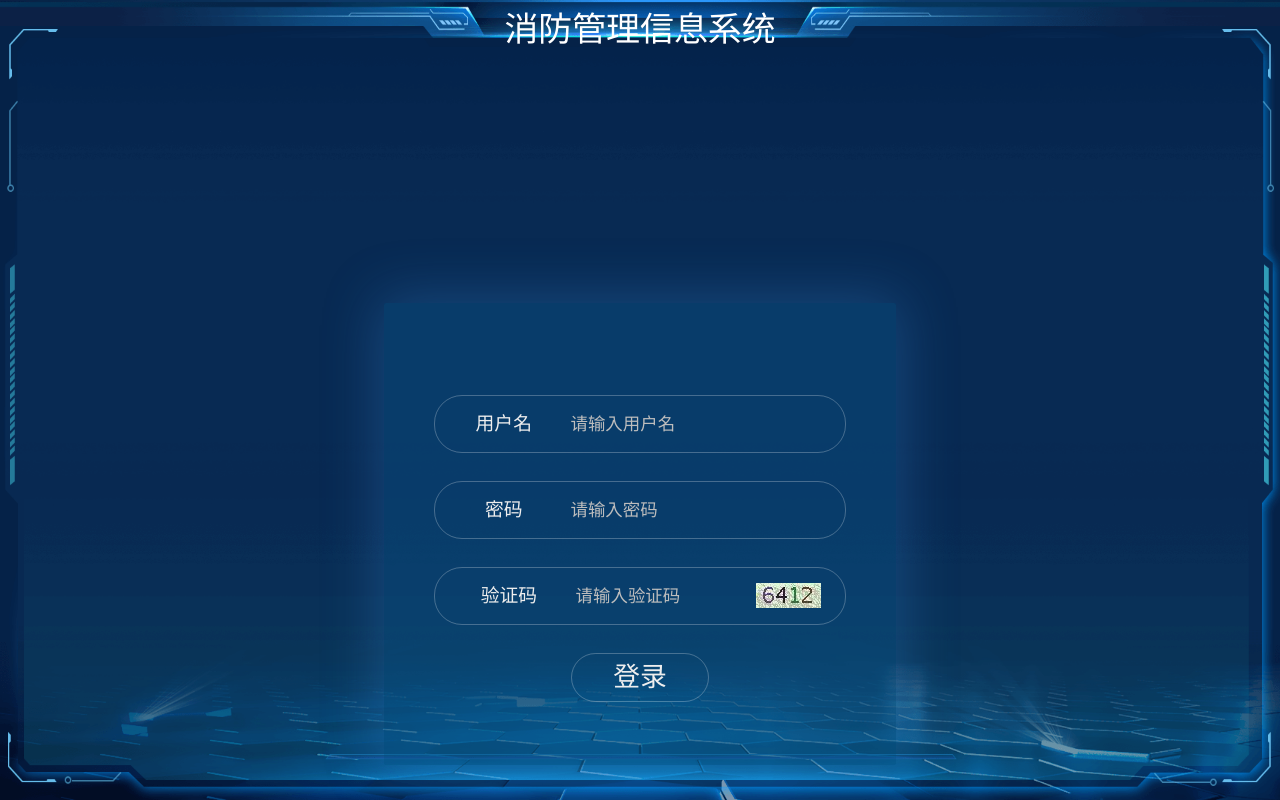
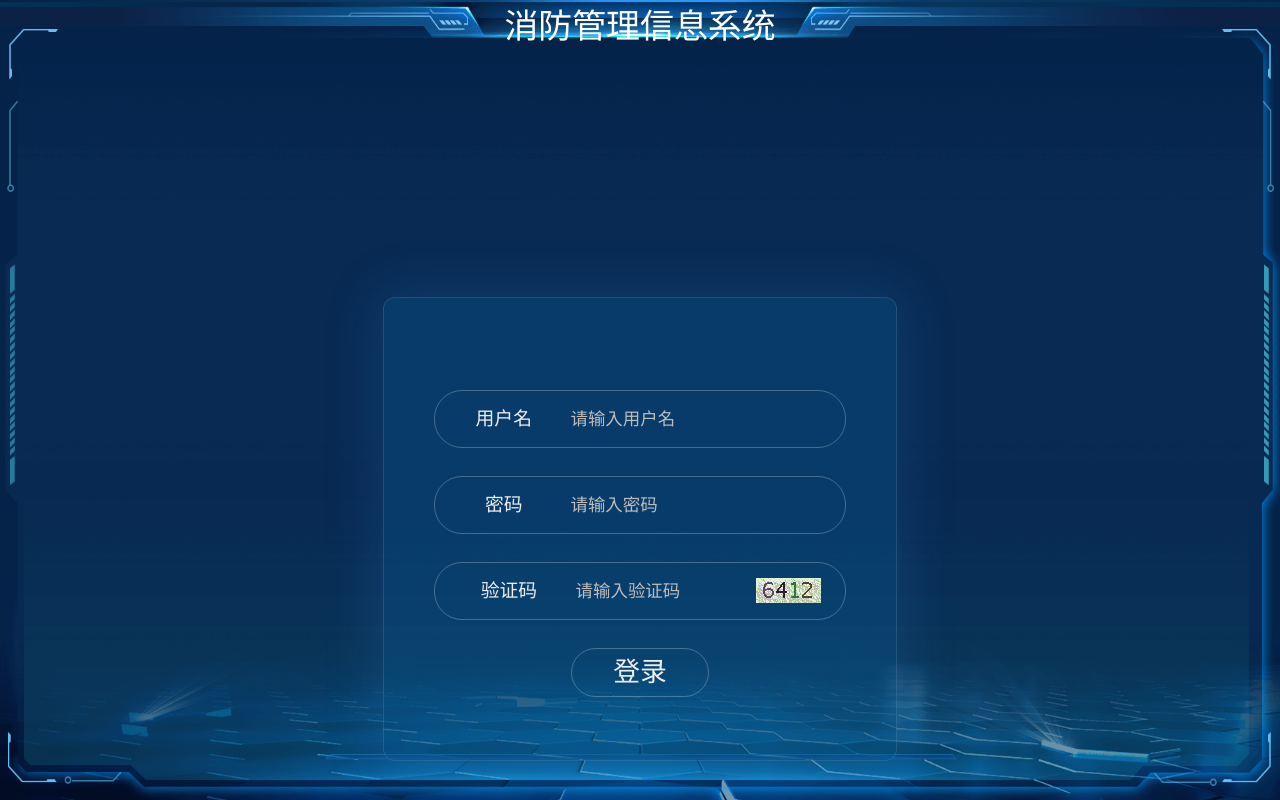
Before and after one commit to persilee/fire_protection, a plain HTML site: page login.html in a window 1280 px wide. Drawn offline with nearby package versions, Linux system fonts and the light colour scheme.

Commit message:
☘  modify some style

```diff
--- a/css/style.css
+++ b/css/style.css
@@ -5,7 +5,11 @@ html {
 	font-size: 77.6562px;
 }
 
-body {
+.login-page {
+	background: url(/image/bg.png) 0% 0% / 100% 100% no-repeat;
+}
+
+.home-page>.wrapper {
 	background: url(/image/bg.png) 0% 0% / 100% 100% no-repeat;
 }
 
@@ -13,6 +17,10 @@ body {
 	text-align: center;
 	line-height: .5rem;
 	position: relative;
+}
+
+.login-page .header {
+	line-height: .4rem;
 }
 
 .header .title {
@@ -54,7 +62,7 @@ body {
 	padding: 0px;
 }
 
-.menu .nav > li {
+.menu .nav>li {
 	margin-bottom: 0.01rem;
 	float: left;
 	width: 1.5rem;
@@ -76,18 +84,18 @@ body {
 	margin: 0.08rem 0.2rem -0.02rem 0.02rem;
 }
 
-.menu .nav > li > a.active {
+.menu .nav>li>a.active {
 	background: url(/image/header_bg.png) 0% 0% / 100% 100% no-repeat;
 }
 
-.menu .nav li:hover > a {
+.menu .nav li:hover>a {
 	width: 90%;
 	color: rgb(37, 206, 219);
 	transform: translateX(0px);
 	transition: all 1s ease 0s;
 }
 
-.menu .nav li > ul {
+.menu .nav li>ul {
 	display: none;
 	position: absolute;
 	margin-top: 0px;
@@ -95,17 +103,17 @@ body {
 	margin-left: -0.03rem;
 }
 
-.menu .nav li:hover > ul {
+.menu .nav li:hover>ul {
 	display: block;
 }
 
-.menu .nav li > ul > li {
+.menu .nav li>ul>li {
 	float: left;
 	list-style: none;
 	margin: 2px;
 }
 
-.menu .nav li > ul > li > a {
+.menu .nav li>ul>li>a {
 	width: 90%;
 	line-height: 0.35rem;
 	color: rgb(255, 255, 255);
@@ -329,29 +337,29 @@ body {
 	color: #fff;
 }
 
-.footer .friend-link .links > ul {
+.footer .friend-link .links>ul {
 	margin: 0;
 	padding: 0;
 }
 
-.footer .friend-link .links > ul > li {
+.footer .friend-link .links>ul>li {
 	list-style: none;
 	float: left;
 	border-right: 1px solid #fff;
 	margin-bottom: 14px;
 }
 
-.footer .friend-link .links > ul > li:last-child {
+.footer .friend-link .links>ul>li:last-child {
 	border: none;
 }
 
-.footer .friend-link .links > ul > li a {
+.footer .friend-link .links>ul>li a {
 	text-decoration: none;
 	color: #fff;
 	margin: 0 16px;
 }
 
-.footer .friend-link .links > ul > li:hover a {
+.footer .friend-link .links>ul>li:hover a {
 	color: rgb(37, 206, 219);
 	text-decoration: underline;
 }
@@ -384,8 +392,9 @@ body {
 	font-size: .38rem;
 	text-align: center;
 	background-color: #095d945c;
-	border-radius: 2px;
-	box-shadow: 0 0 0.8rem 0.08rem rgba(63, 164, 250, 0.25);
+	border-radius: 12px;
+	border: 1px solid #ffffff1a;
+	box-shadow: 0 0 0.8rem 0.08rem rgba(63, 164, 250, 0.16);
 }
 
 .login-box .login .form-box {
@@ -411,6 +420,7 @@ body {
 	border: none;
 	background: transparent;
 	font-size: 65%;
+	outline: none;
 }
 
 .login-box .login input.verification-code {
@@ -425,12 +435,15 @@ body {
 input::-webkit-input-placeholder {
 	color: #bdbdbd;
 }
+
 input::-moz-placeholder {
 	color: red;
 }
+
 input:-moz-placeholder {
 	color: red;
 }
+
 input:-ms-input-placeholder {
 	color: red;
 }
@@ -455,13 +468,16 @@ input:-ms-input-placeholder {
 	html {
 		font-size: 70.6573px;
 	}
+
 	.login-box .login {
 		margin-top: 20%;
 	}
+
 	.login-box .login input.verification-code {
 		width: 40%;
 	}
 }
+
 @media screen and (min-width: 1920px) {
 	html {
 		font-size: 77.6562px;
--- a/login.html
+++ b/login.html
@@ -10,7 +10,7 @@
     <title>消防管理信息系统</title>
 </head>
 
-<body>
+<body class="login-page">
     <div class="wrapper">
         <div class="header">
             <div class="title">消防管理信息系统</div>
```
Also changed, not shown: index.html (+2 -2 lines).
